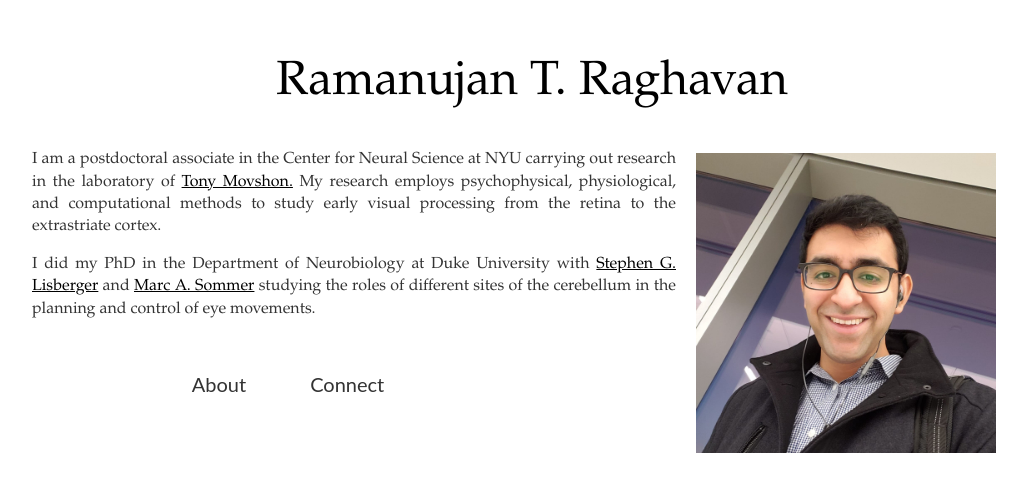
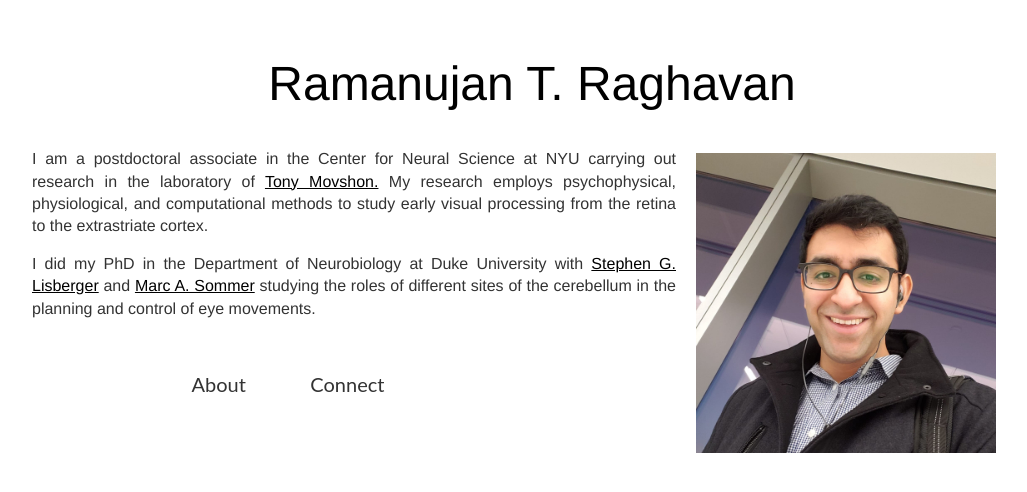
Before and after one commit to rtraghavan/rtraghavan.github.io, a Jekyll site: the page built from index.html, in a window 1280 px wide. Shown: the top 492 px of the page, without its empty margins (108-1135 px from the left). Built offline with Jekyll 4.4.1, drawn with Linux system fonts in a browser that asks for light colours.

Commit message:
Update main.css

```diff
--- a/css/main.css
+++ b/css/main.css
@@ -1,6 +1,6 @@
 body {
   background: #fff;
-  font: 16px/1.4 "Palatino", sans-serif;
+  font: 16px/1.4 "Helvetica", sans-serif;
   color: #000; }
 
 #header {
@@ -48,7 +48,7 @@ a {
 
 
 p {
-    font:palatino
+    font:helvetica
     font-size: 1.5em;
     line-height: 1.4em;
     color: #333;
```
